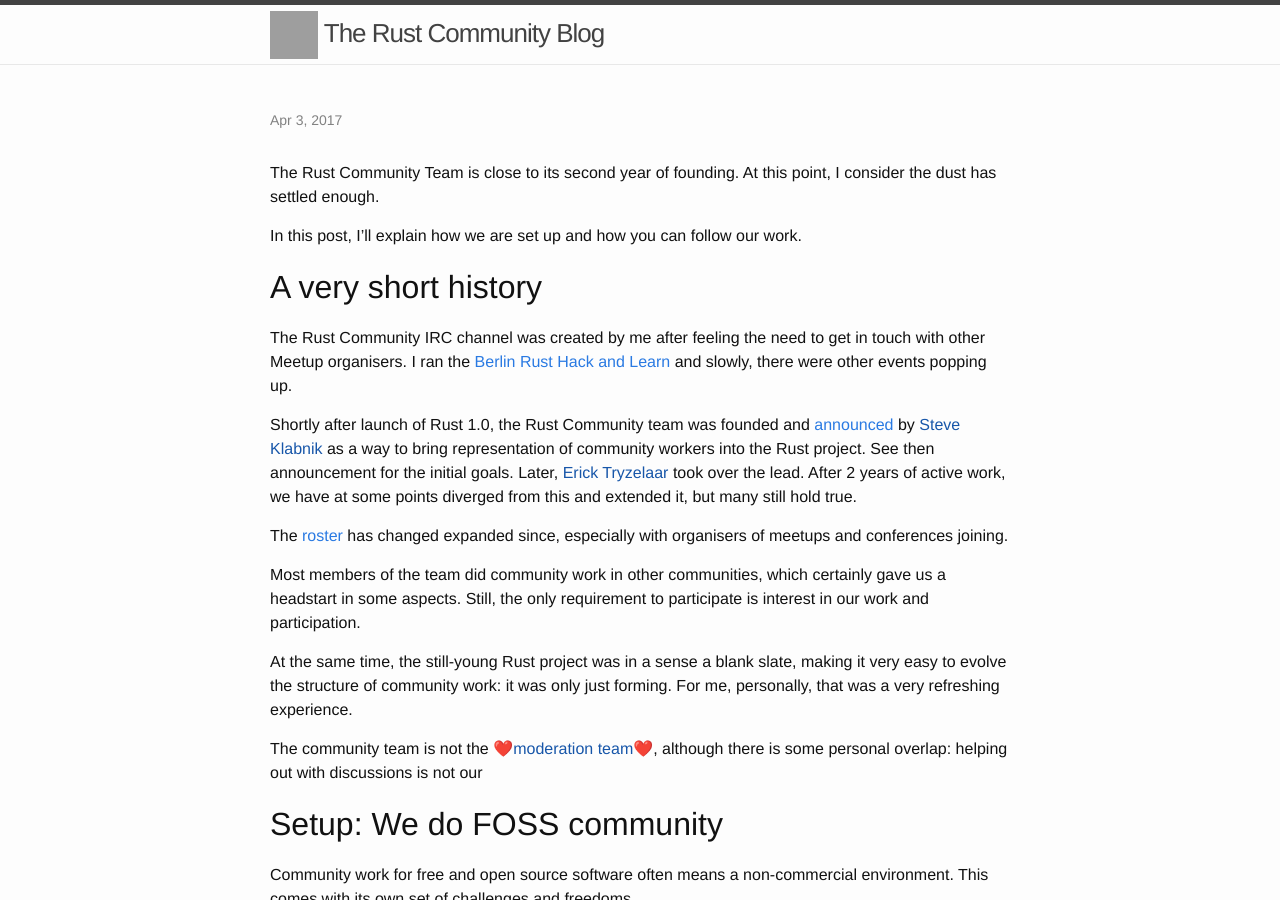
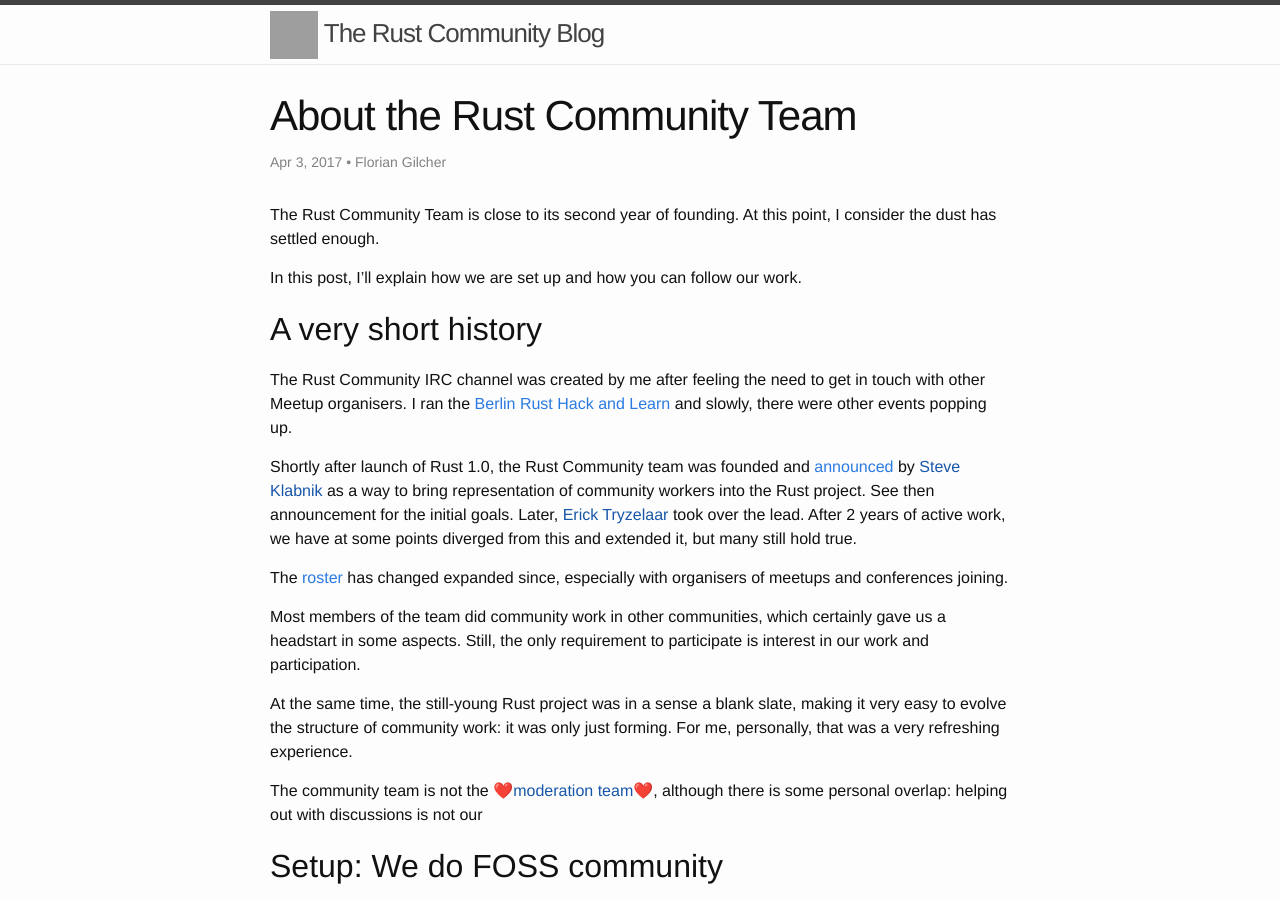
Before and after one commit to rust-community/blog.community.rs, a Jekyll site: the page built from _posts/2017-04-03-about-the-rust-community-team.md, in a window 1280 px wide and 900 px high. Built offline with Jekyll 4.4.1, drawn with Linux system fonts in a browser that asks for light colours; our own code applies the rules of GitHub Pages for plain Markdown files; part of the change alters nothing that is shown; grey boxes are pictures that could not be loaded.

Commit message:
Use right author name format

```diff
--- a/_posts/2017-04-03-about-the-rust-community-team.md
+++ b/_posts/2017-04-03-about-the-rust-community-team.md
@@ -1,7 +1,7 @@
 ---
 layout: post
 title: "About the Rust Community Team"
-author: [Florian Gilcher](https://twitter.com/argorak)
+author: Florian Gilcher
 description: "Describing the Rust Community Teams setup"
 ---
 
```
